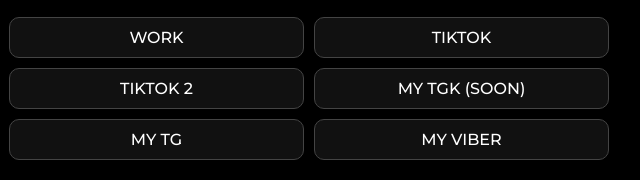
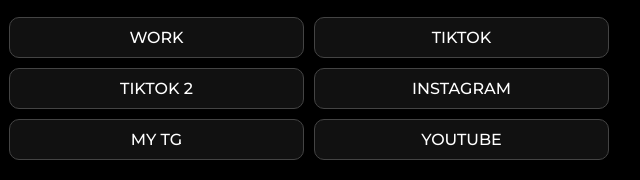
Before and after one commit to Packeni/mrochko, a plain HTML site: page index.html in a window 1280 px wide. Shown: the part 617-797 px from the top of the page, 331-971 px from the left. Drawn offline with Linux system fonts and the light colour scheme.

Commit message:
Update index.html

```diff
--- a/index.html
+++ b/index.html
@@ -52,13 +52,13 @@
         <a class="link" href="https://www.tiktok.com/whyuxavier" target="_blank"
           >TIKTOK 2</a
         >
-        <a class="link" href="" target="_blank">MY TGK (SOON)</a>
+        <a class="link" href="https://www.instagram.com/whyuxavier/#" target="_blank">INSTAGRAM</a>
         <a class="link" href="https://t.me/notmrochko" target="_blank">MY TG</a>
         <a
           class="link"
-          href="viber://chat?number=%2B380972619249"
+          href="youtube.com/@whyuxavier"
           target="_blank"
-          >MY VIBER</a
+          >YOUTUBE</a
         >
       </div>
     </div>
```
